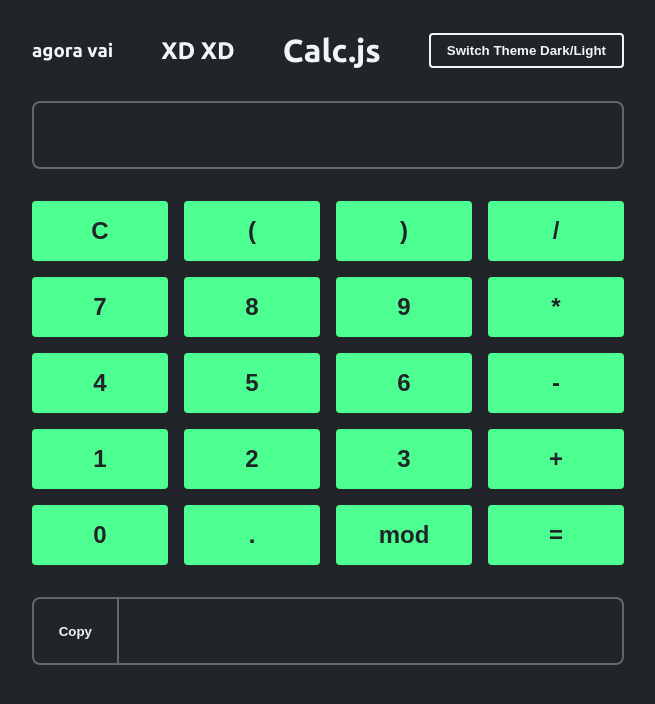
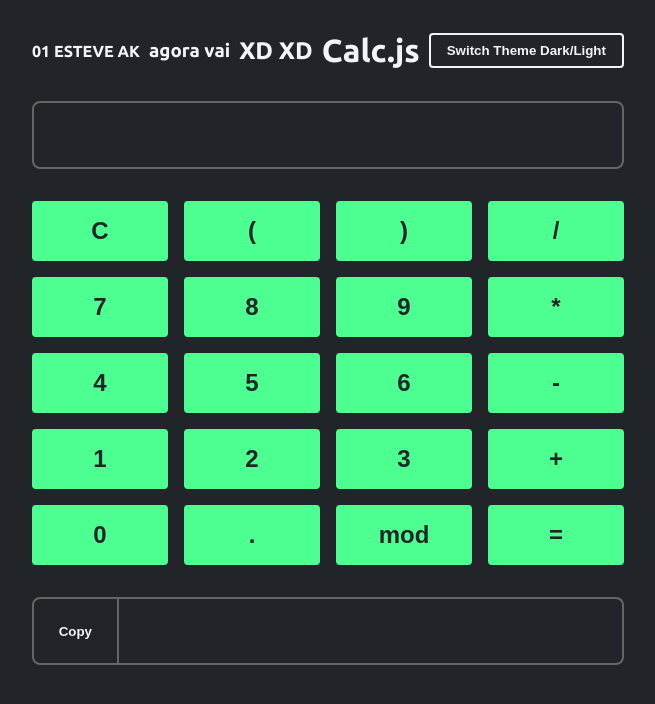
Before and after one commit to enzobondan/calculadora-js, a plain HTML site: page index.html in a window 1280 px wide. Shown: the whole page, without its empty margins (312-967 px from the left). Drawn offline with Linux system fonts and the light colour scheme.

Commit message:
testedo01

```diff
--- a/index.html
+++ b/index.html
@@ -14,7 +14,9 @@
 <body>
   <main data-theme="dark">
     <header class="flex align-center justify-between">
+      <h4>01 ESTEVE AK</h4>
       <h3>agora vai</h3>
+
       <h2>XD XD </h2>
       <h1>Calc.js</h1>
       <button id="themeSwitcher">Switch Theme Dark/Light</button>
```
